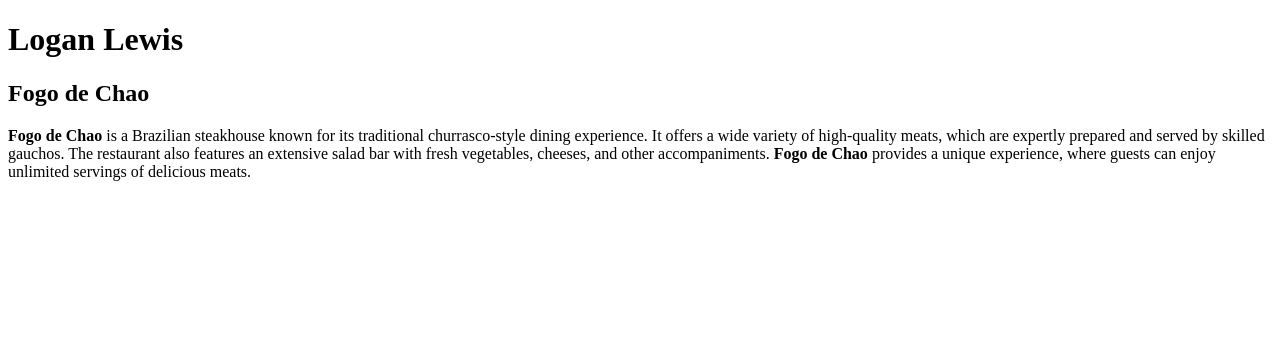
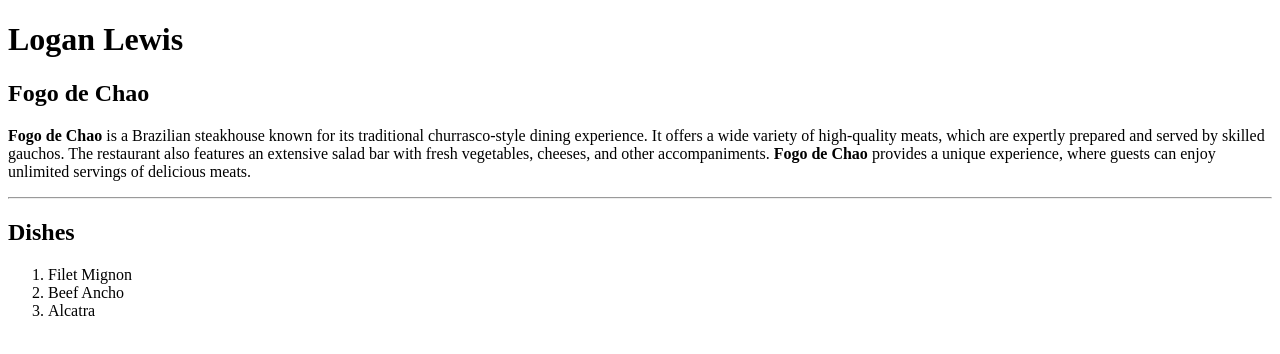
Before and after one commit to 44-563-Web-Apps-S24/44563-webapps-s24-assignment3-LLewis20, a plain HTML site: page index.html in a window 1280 px wide. Drawn offline with Linux system fonts and the light colour scheme.

Commit message:
added dishes

```diff
--- a/index.html
+++ b/index.html
@@ -12,6 +12,16 @@
         <h2>Fogo de Chao</h2>
 
         <p><strong>Fogo de Chao</strong> is a Brazilian steakhouse known for its traditional churrasco-style dining experience. It offers a wide variety of high-quality meats, which are expertly prepared and served by skilled gauchos. The restaurant also features an extensive salad bar with fresh vegetables, cheeses, and other accompaniments. <strong>Fogo de Chao</strong> provides a unique experience, where guests can enjoy unlimited servings of delicious meats.</p>
+
+        <hr>
+
+        <h2>Dishes</h2>
+        <ol>
+            <li>Filet Mignon</li>
+            <li>Beef Ancho</li>
+            <li>Alcatra</li>
+        </ol>
+
     </header>
 
 </body>
```
